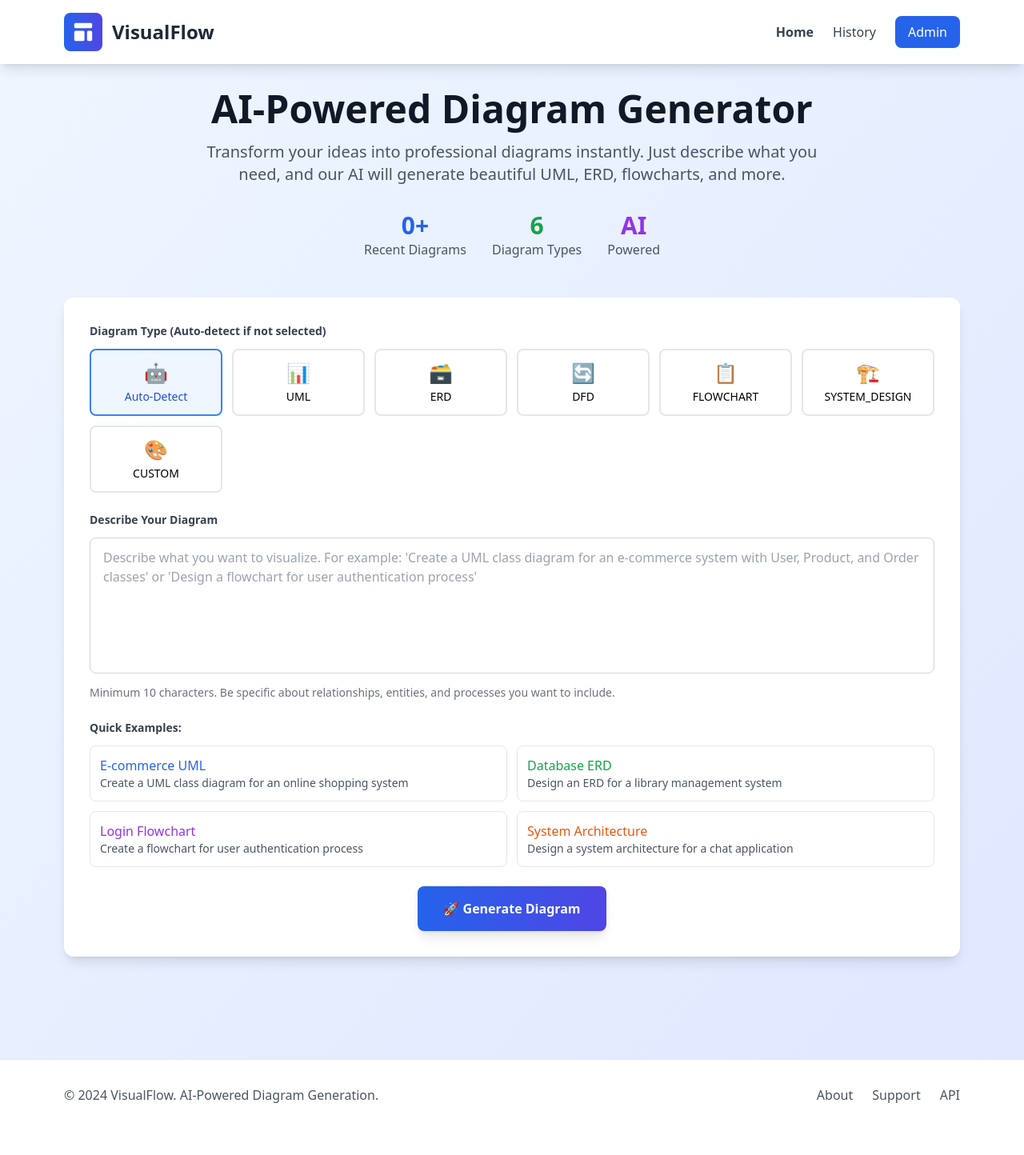
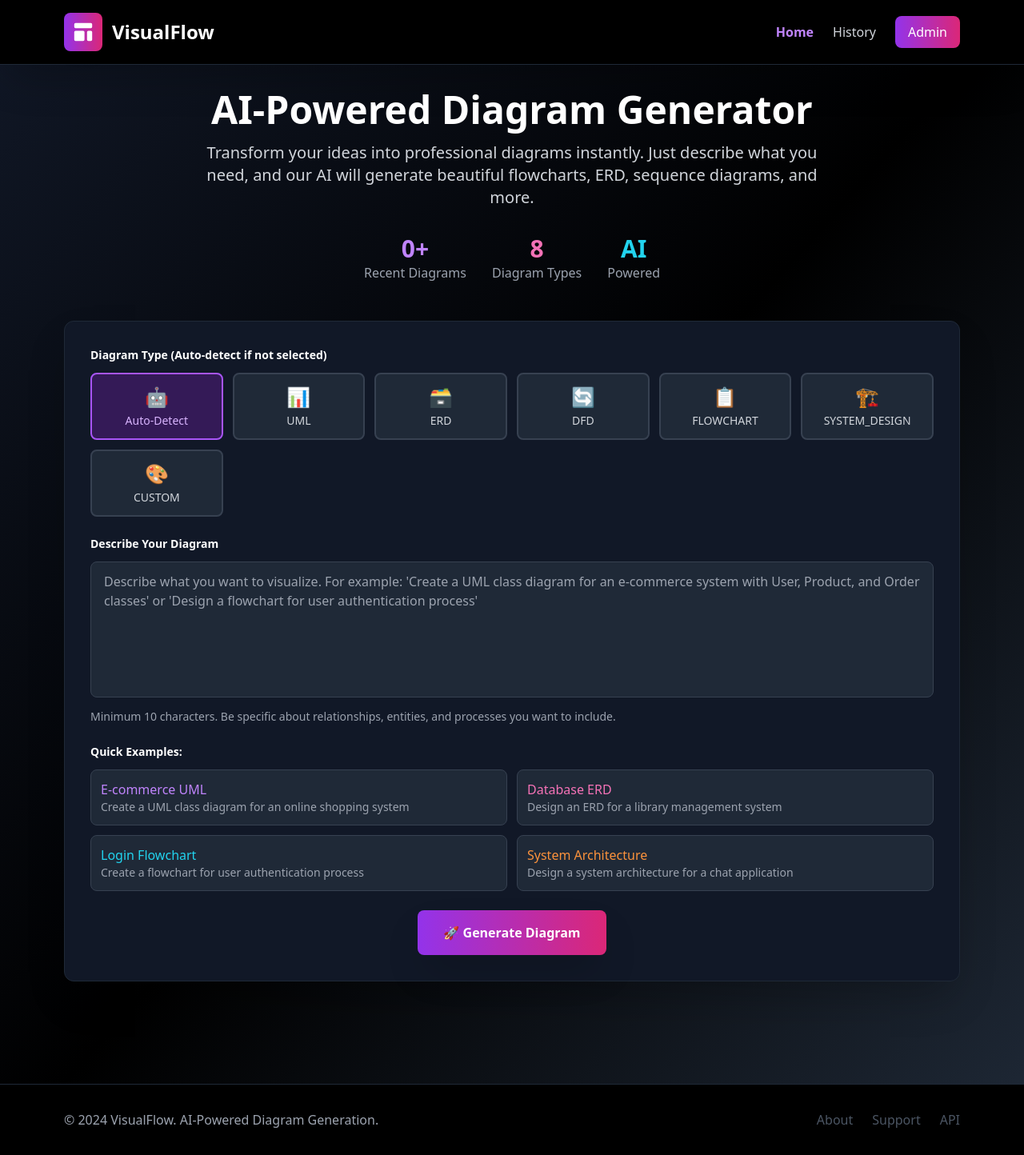
Before and after one commit to Rishiyaduwanshi/visualflow, a Django app: page / in a window 1280 px wide. Shown: the whole page at 80% size. Before the commit the page ends 1379 px from the top, so only its background shows below. Run offline with Django 5.2, Linux system fonts and the light colour scheme; data that the repository does not hold is empty; some libraries are stand-ins or nearby versions.

Commit message:
style: Update UI colors and improve accessibility across diagram templates

```diff
--- a/visualflow/templates/diagrams/home.html
+++ b/visualflow/templates/diagrams/home.html
@@ -7,44 +7,44 @@
 <div class="max-w-6xl mx-auto px-4 py-8">
     <!-- Hero Section -->
     <div class="text-center mb-12">
-        <h1 class="text-5xl font-bold text-gray-900 mb-4">
+        <h1 class="text-5xl font-bold text-white mb-4">
             AI-Powered Diagram Generator
         </h1>
-        <p class="text-xl text-gray-600 mb-8 max-w-3xl mx-auto">
-            Transform your ideas into professional diagrams instantly. Just describe what you need, and our AI will generate beautiful UML, ERD, flowcharts, and more.
+        <p class="text-xl text-gray-300 mb-8 max-w-3xl mx-auto">
+            Transform your ideas into professional diagrams instantly. Just describe what you need, and our AI will generate beautiful flowcharts, ERD, sequence diagrams, and more.
         </p>
 
         <!-- Quick Stats -->
         <div class="flex justify-center space-x-8 mb-8">
             <div class="text-center">
-                <div class="text-3xl font-bold text-blue-600">{{ recent_sessions|length }}+</div>
-                <div class="text-gray-600">Recent Diagrams</div>
+                <div class="text-3xl font-bold text-purple-400">{{ recent_sessions|length }}+</div>
+                <div class="text-gray-400">Recent Diagrams</div>
             </div>
             <div class="text-center">
-                <div class="text-3xl font-bold text-green-600">6</div>
-                <div class="text-gray-600">Diagram Types</div>
+                <div class="text-3xl font-bold text-pink-400">8</div>
+                <div class="text-gray-400">Diagram Types</div>
             </div>
             <div class="text-center">
-                <div class="text-3xl font-bold text-purple-600">AI</div>
-                <div class="text-gray-600">Powered</div>
+                <div class="text-3xl font-bold text-cyan-400">AI</div>
+                <div class="text-gray-400">Powered</div>
             </div>
         </div>
     </div>
 
     <!-- Main Form -->
-    <div class="bg-white rounded-xl shadow-lg p-8 mb-12">
+    <div class="bg-gray-900 rounded-xl shadow-2xl border border-gray-800 p-8 mb-12">
         <form method="post" action="{% url 'diagrams:generate' %}" id="diagram-form">
             {% csrf_token %}
 
             <!-- Diagram Type Selection -->
             <div class="mb-6">
-                <label for="diagram_type" class="block text-sm font-semibold text-gray-700 mb-3">
+                <label for="diagram_type" class="block text-sm font-semibold text-white mb-3">
                     Diagram Type (Auto-detect if not selected)
                 </label>
                 <div class="grid grid-cols-2 md:grid-cols-3 lg:grid-cols-6 gap-3">
                     <label class="cursor-pointer">
                         <input type="radio" name="diagram_type" value="auto" class="sr-only" checked>
-                        <div class="diagram-type-card border-2 border-blue-500 bg-blue-50 text-blue-700 rounded-lg p-3 text-center transition duration-200 hover:bg-blue-100">
+                        <div class="diagram-type-card border-2 border-purple-500 bg-purple-900/50 text-purple-300 rounded-lg p-3 text-center transition duration-200 hover:bg-purple-800/50">
                             <div class="text-2xl mb-1">🤖</div>
                             <div class="text-sm font-medium">Auto-Detect</div>
                         </div>
@@ -53,7 +53,7 @@
                     {% for type_key, type_value in diagram_types.items %}
                     <label class="cursor-pointer">
                         <input type="radio" name="diagram_type" value="{{ type_value }}" class="sr-only">
-                        <div class="diagram-type-card border-2 border-gray-200 bg-white rounded-lg p-3 text-center transition duration-200 hover:border-blue-300 hover:bg-blue-50">
+                        <div class="diagram-type-card border-2 border-gray-700 bg-gray-800 text-gray-300 rounded-lg p-3 text-center transition duration-200 hover:border-purple-400 hover:bg-gray-700">
                             <div class="text-2xl mb-1">
                                 {% if type_value == 'uml' %}📊
                                 {% elif type_value == 'erd' %}🗃️
@@ -72,42 +72,42 @@
 
             <!-- Prompt Input -->
             <div class="mb-6">
-                <label for="prompt" class="block text-sm font-semibold text-gray-700 mb-3">
+                <label for="prompt" class="block text-sm font-semibold text-white mb-3">
                     Describe Your Diagram
                 </label>
                 <textarea
                     name="prompt"
                     id="prompt"
                     rows="6"
-                    class="w-full px-4 py-3 border border-gray-300 rounded-lg focus:outline-none focus:ring-2 focus:ring-blue-500 focus:border-transparent resize-none"
+                    class="w-full px-4 py-3 bg-gray-800 border border-gray-700 rounded-lg focus:outline-none focus:ring-2 focus:ring-purple-500 focus:border-purple-500 resize-none text-white placeholder-gray-400"
                     placeholder="Describe what you want to visualize. For example: 'Create a UML class diagram for an e-commerce system with User, Product, and Order classes' or 'Design a flowchart for user authentication process'"
                     required
                     minlength="10"
                 ></textarea>
-                <div class="mt-2 text-sm text-gray-500">
+                <div class="mt-2 text-sm text-gray-400">
                     Minimum 10 characters. Be specific about relationships, entities, and processes you want to include.
                 </div>
             </div>
 
             <!-- Quick Examples -->
             <div class="mb-6">
-                <div class="text-sm font-semibold text-gray-700 mb-3">Quick Examples:</div>
+                <div class="text-sm font-semibold text-white mb-3">Quick Examples:</div>
                 <div class="grid grid-cols-1 md:grid-cols-2 gap-3">
-                    <button type="button" class="example-btn text-left p-3 border border-gray-200 rounded-lg hover:border-blue-300 hover:bg-blue-50 transition duration-200">
-                        <div class="font-medium text-blue-600">E-commerce UML</div>
-                        <div class="text-sm text-gray-600">Create a UML class diagram for an online shopping system</div>
+                    <button type="button" class="example-btn text-left p-3 border border-gray-700 bg-gray-800 rounded-lg hover:border-purple-400 hover:bg-gray-700 transition duration-200">
+                        <div class="font-medium text-purple-400">E-commerce UML</div>
+                        <div class="text-sm text-gray-400">Create a UML class diagram for an online shopping system</div>
                     </button>
-                    <button type="button" class="example-btn text-left p-3 border border-gray-200 rounded-lg hover:border-blue-300 hover:bg-blue-50 transition duration-200">
-                        <div class="font-medium text-green-600">Database ERD</div>
-                        <div class="text-sm text-gray-600">Design an ERD for a library management system</div>
+                    <button type="button" class="example-btn text-left p-3 border border-gray-700 bg-gray-800 rounded-lg hover:border-pink-400 hover:bg-gray-700 transition duration-200">
+                        <div class="font-medium text-pink-400">Database ERD</div>
+                        <div class="text-sm text-gray-400">Design an ERD for a library management system</div>
                     </button>
-                    <button type="button" class="example-btn text-left p-3 border border-gray-200 rounded-lg hover:border-blue-300 hover:bg-blue-50 transition duration-200">
-                        <div class="font-medium text-purple-600">Login Flowchart</div>
-                        <div class="text-sm text-gray-600">Create a flowchart for user authentication process</div>
+                    <button type="button" class="example-btn text-left p-3 border border-gray-700 bg-gray-800 rounded-lg hover:border-cyan-400 hover:bg-gray-700 transition duration-200">
+                        <div class="font-medium text-cyan-400">Login Flowchart</div>
+                        <div class="text-sm text-gray-400">Create a flowchart for user authentication process</div>
                     </button>
-                    <button type="button" class="example-btn text-left p-3 border border-gray-200 rounded-lg hover:border-blue-300 hover:bg-blue-50 transition duration-200">
-                        <div class="font-medium text-orange-600">System Architecture</div>
-                        <div class="text-sm text-gray-600">Design a system architecture for a chat application</div>
+                    <button type="button" class="example-btn text-left p-3 border border-gray-700 bg-gray-800 rounded-lg hover:border-orange-400 hover:bg-gray-700 transition duration-200">
+                        <div class="font-medium text-orange-400">System Architecture</div>
+                        <div class="text-sm text-gray-400">Design a system architecture for a chat application</div>
                     </button>
                 </div>
             </div>
@@ -117,7 +117,7 @@
                 <button
                     type="submit"
                     id="generate-btn"
-                    class="bg-gradient-to-r from-blue-600 to-indigo-600 hover:from-blue-700 hover:to-indigo-700 text-white font-bold py-4 px-8 rounded-lg transition duration-200 transform hover:scale-105 shadow-lg"
+                    class="bg-gradient-to-r from-purple-600 to-pink-600 hover:from-purple-700 hover:to-pink-700 text-white font-bold py-4 px-8 rounded-lg transition duration-200 transform hover:scale-105 shadow-2xl"
                 >
                     <span id="btn-text">🚀 Generate Diagram</span>
                     <span id="btn-loading" class="hidden">
@@ -134,20 +134,20 @@
 
     <!-- Recent Diagrams -->
     {% if recent_sessions %}
-    <div class="bg-white rounded-xl shadow-lg p-8">
-        <h2 class="text-2xl font-bold text-gray-900 mb-6">Recent Diagrams</h2>
+    <div class="bg-gray-900 rounded-xl shadow-2xl border border-gray-800 p-8">
+        <h2 class="text-2xl font-bold text-white mb-6">Recent Diagrams</h2>
         <div class="grid grid-cols-1 md:grid-cols-2 lg:grid-cols-3 gap-6">
             {% for session in recent_sessions %}
-            <div class="border border-gray-200 rounded-lg p-4 hover:shadow-md transition duration-200">
+            <div class="border border-gray-700 bg-gray-800 rounded-lg p-4 hover:shadow-lg hover:border-gray-600 transition duration-200">
                 <div class="flex items-center justify-between mb-3">
-                    <span class="inline-flex items-center px-3 py-1 rounded-full text-xs font-medium bg-blue-100 text-blue-800">
+                    <span class="inline-flex items-center px-3 py-1 rounded-full text-xs font-medium bg-purple-900/50 text-purple-300">
                         {{ session.diagram_type|upper }}
                     </span>
-                    <span class="text-xs text-gray-500">{{ session.created_at|timesince }} ago</span>
+                    <span class="text-xs text-gray-400">{{ session.created_at|timesince }} ago</span>
                 </div>
-                <p class="text-sm text-gray-700 mb-3 line-clamp-2">{{ session.prompt_preview }}</p>
+                <p class="text-sm text-gray-300 mb-3 line-clamp-2">{{ session.prompt_preview }}</p>
                 <a href="{% url 'diagrams:display' session.id %}"
-                   class="inline-flex items-center text-blue-600 hover:text-blue-800 text-sm font-medium">
+                   class="inline-flex items-center text-purple-400 hover:text-purple-300 text-sm font-medium">
                     View Diagram →
                 </a>
             </div>
@@ -155,7 +155,7 @@
         </div>
         <div class="text-center mt-6">
             <a href="{% url 'diagrams:history' %}"
-               class="inline-flex items-center text-blue-600 hover:text-blue-800 font-medium">
+               class="inline-flex items-center text-purple-400 hover:text-purple-300 font-medium">
                 View All History →
             </a>
         </div>
@@ -174,13 +174,13 @@ document.addEventListener('DOMContentLoaded', function() {
     diagramTypeInputs.forEach(input => {
         input.addEventListener('change', function() {
             diagramTypeCards.forEach(card => {
-                card.classList.remove('border-blue-500', 'bg-blue-50', 'text-blue-700');
-                card.classList.add('border-gray-200', 'bg-white');
+                card.classList.remove('border-purple-500', 'bg-purple-900/50', 'text-purple-300');
+                card.classList.add('border-gray-700', 'bg-gray-800', 'text-gray-300');
             });
 
             const selectedCard = this.parentElement.querySelector('.diagram-type-card');
-            selectedCard.classList.remove('border-gray-200', 'bg-white');
-            selectedCard.classList.add('border-blue-500', 'bg-blue-50', 'text-blue-700');
+            selectedCard.classList.remove('border-gray-700', 'bg-gray-800', 'text-gray-300');
+            selectedCard.classList.add('border-purple-500', 'bg-purple-900/50', 'text-purple-300');
         });
     });
 
--- a/visualflow/theme/templates/base.html
+++ b/visualflow/theme/templates/base.html
@@ -14,39 +14,39 @@
     {% block extra_css %}{% endblock %}
 </head>
 
-<body class="bg-gradient-to-br from-blue-50 to-indigo-100 font-sans leading-normal tracking-normal min-h-screen">
+<body class="bg-gradient-to-br from-gray-900 via-black to-gray-800 font-sans leading-normal tracking-normal min-h-screen">
     <!-- Navigation -->
-    <nav class="bg-white shadow-lg">
+    <nav class="bg-black shadow-2xl border-b border-gray-800">
         <div class="max-w-6xl mx-auto px-4">
             <div class="flex justify-between items-center py-4">
                 <div class="flex items-center space-x-4">
                     <!-- Logo -->
                     <div class="flex items-center">
-                        <div class="bg-gradient-to-r from-blue-600 to-indigo-600 text-white rounded-lg p-2">
+                        <div class="bg-gradient-to-r from-purple-600 to-pink-600 text-white rounded-lg p-2 shadow-lg">
                             <svg class="w-8 h-8" fill="currentColor" viewBox="0 0 20 20">
                                 <path d="M3 4a1 1 0 011-1h12a1 1 0 011 1v2a1 1 0 01-1 1H4a1 1 0 01-1-1V4zM3 10a1 1 0 011-1h6a1 1 0 011 1v6a1 1 0 01-1 1H4a1 1 0 01-1-1v-6zM14 9a1 1 0 00-1 1v6a1 1 0 001 1h2a1 1 0 001-1v-6a1 1 0 00-1-1h-2z"/>
                             </svg>
                         </div>
-                        <h1 class="ml-3 text-2xl font-bold text-gray-800">VisualFlow</h1>
+                        <h1 class="ml-3 text-2xl font-bold text-white">VisualFlow</h1>
                     </div>
                 </div>
 
                 <!-- Navigation Links -->
                 <div class="hidden md:flex items-center space-x-6">
-                    <a href="{% url 'diagrams:home' %}" class="text-gray-700 hover:text-blue-600 transition duration-200 {% if request.resolver_match.url_name == 'home' %}font-semibold text-blue-600{% endif %}">
+                    <a href="{% url 'diagrams:home' %}" class="text-gray-300 hover:text-purple-400 transition duration-200 {% if request.resolver_match.url_name == 'home' %}font-semibold text-purple-400{% endif %}">
                         Home
                     </a>
-                    <a href="{% url 'diagrams:history' %}" class="text-gray-700 hover:text-blue-600 transition duration-200 {% if request.resolver_match.url_name == 'history' %}font-semibold text-blue-600{% endif %}">
+                    <a href="{% url 'diagrams:history' %}" class="text-gray-300 hover:text-purple-400 transition duration-200 {% if request.resolver_match.url_name == 'history' %}font-semibold text-purple-400{% endif %}">
                         History
                     </a>
-                    <a href="/admin/" class="bg-blue-600 hover:bg-blue-700 text-white px-4 py-2 rounded-lg transition duration-200">
+                    <a href="/admin/" class="bg-gradient-to-r from-purple-600 to-pink-600 hover:from-purple-700 hover:to-pink-700 text-white px-4 py-2 rounded-lg transition duration-200 shadow-lg">
                         Admin
                     </a>
                 </div>
 
                 <!-- Mobile menu button -->
                 <div class="md:hidden">
-                    <button id="mobile-menu-btn" class="text-gray-700 hover:text-blue-600">
+                    <button id="mobile-menu-btn" class="text-gray-300 hover:text-purple-400">
                         <svg class="w-6 h-6" fill="none" stroke="currentColor" viewBox="0 0 24 24">
                             <path stroke-linecap="round" stroke-linejoin="round" stroke-width="2" d="M4 6h16M4 12h16M4 18h16"/>
                         </svg>
@@ -57,9 +57,9 @@
             <!-- Mobile menu -->
             <div id="mobile-menu" class="hidden md:hidden pb-4">
                 <div class="flex flex-col space-y-2">
-                    <a href="{% url 'diagrams:home' %}" class="text-gray-700 hover:text-blue-600 py-2">Home</a>
-                    <a href="{% url 'diagrams:history' %}" class="text-gray-700 hover:text-blue-600 py-2">History</a>
-                    <a href="/admin/" class="text-gray-700 hover:text-blue-600 py-2">Admin</a>
+                    <a href="{% url 'diagrams:home' %}" class="text-gray-300 hover:text-purple-400 py-2">Home</a>
+                    <a href="{% url 'diagrams:history' %}" class="text-gray-300 hover:text-purple-400 py-2">History</a>
+                    <a href="/admin/" class="text-gray-300 hover:text-purple-400 py-2">Admin</a>
                 </div>
             </div>
         </div>
@@ -69,7 +69,7 @@
     {% if messages %}
     <div class="max-w-6xl mx-auto px-4 mt-4">
         {% for message in messages %}
-        <div class="alert alert-{{ message.tags }} mb-4 p-4 rounded-lg {% if message.tags == 'success' %}bg-green-100 border border-green-400 text-green-700{% elif message.tags == 'error' %}bg-red-100 border border-red-400 text-red-700{% elif message.tags == 'warning' %}bg-yellow-100 border border-yellow-400 text-yellow-700{% else %}bg-blue-100 border border-blue-400 text-blue-700{% endif %}">
+        <div class="alert alert-{{ message.tags }} mb-4 p-4 rounded-lg {% if message.tags == 'success' %}bg-green-900 border border-green-600 text-green-300{% elif message.tags == 'error' %}bg-red-900 border border-red-600 text-red-300{% elif message.tags == 'warning' %}bg-yellow-900 border border-yellow-600 text-yellow-300{% else %}bg-blue-900 border border-blue-600 text-blue-300{% endif %}">
             {{ message }}
         </div>
         {% endfor %}
@@ -83,11 +83,11 @@
     </main>
 
     <!-- Footer -->
-    <footer class="bg-white border-t mt-12">
+    <footer class="bg-black border-t border-gray-800 mt-12">
         <div class="max-w-6xl mx-auto px-4 py-8">
             <div class="flex flex-col md:flex-row justify-between items-center">
                 <div class="mb-4 md:mb-0">
-                    <p class="text-gray-600">© 2024 VisualFlow. AI-Powered Diagram Generation.</p>
+                    <p class="text-gray-400">© 2024 VisualFlow. AI-Powered Diagram Generation.</p>
                 </div>
                 <div class="flex space-x-6">
                     <a href="#" class="text-gray-600 hover:text-blue-600">About</a>
@@ -102,7 +102,7 @@
     <script>
         // Initialize Mermaid.js
         mermaid.initialize({
-            theme: 'default',
+            theme: 'dark',
             startOnLoad: true,
             flowchart: {
                 useMaxWidth: true,
@@ -110,12 +110,14 @@
                 curve: 'basis'
             },
             themeVariables: {
-                primaryColor: '#3b82f6',
-                primaryTextColor: '#1f2937',
-                primaryBorderColor: '#2563eb',
+                primaryColor: '#a855f7',
+                primaryTextColor: '#e5e7eb',
+                primaryBorderColor: '#9333ea',
                 lineColor: '#6b7280',
-                secondaryColor: '#f3f4f6',
-                tertiaryColor: '#e5e7eb'
+                secondaryColor: '#1f2937',
+                tertiaryColor: '#374151',
+                background: '#111827',
+                tertiaryTextColor: '#d1d5db'
             }
         });
 
```
Also changed, not shown: visualflow/templates/diagrams/display.html (+11 -11 lines), visualflow/templates/diagrams/history.html (+53 -44 lines).
